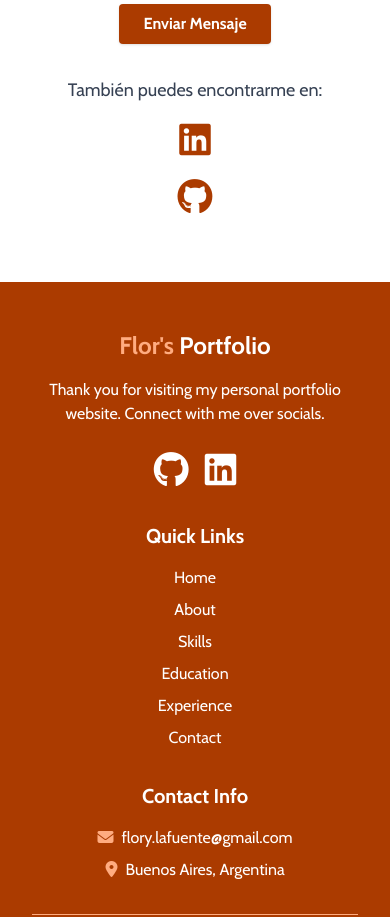
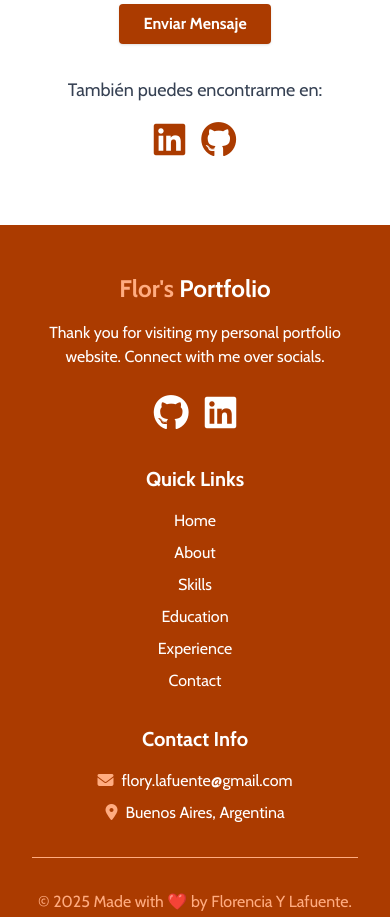
Before and after one commit to flor-lafuente/my-portfolio-clean, an Angular app: page / in a window 390 px wide. Shown: the part 6020-6937 px from the top of the page. Built offline with nearby package versions, Linux system fonts and the light colour scheme.

Commit message:
footer and contact changes

```diff
--- a/src/app/components/footer/footer.component.html
+++ b/src/app/components/footer/footer.component.html
@@ -41,12 +41,6 @@
           </span>
           <span>flory.lafuente&#64;gmail.com</span>
         </li>
-        <!-- <li class="flex items-center justify-center md:justify-start">
-          <span class="mr-2 text-[#ffac80]">
-            <i class="fas fa-phone"></i>
-          </span>
-          <span>+54 9 11 4415-7268</span>
-        </li> -->
         <li class="flex items-center justify-center md:justify-start">
           <span class="mr-2 text-[#ffac80]">
             <i class="fas fa-map-marker-alt"></i>
--- a/src/app/sections/contact/contact.component.html
+++ b/src/app/sections/contact/contact.component.html
@@ -49,7 +49,7 @@
 
     <div class="mt-8">
         <p class="text-lg text-gray-700 mb-4">También puedes encontrarme en:</p>
-        <div class="flex flex-col md:flex-row justify-center items-center md:space-x-8 space-y-4 md:space-y-0 text-lg">
+        <div class="flex flex-row justify-center items-center space-x-4 text-lg">
             <a href="https://www.linkedin.com/in/florencia-y-lafuente" target="_blank" rel="noopener noreferrer" class="text-[#ab3b00] hover:text-[#852c00] transition-colors duration-300">
               <span class="text-4xl">
                 <i class="fab fa-linkedin"></i>
```
